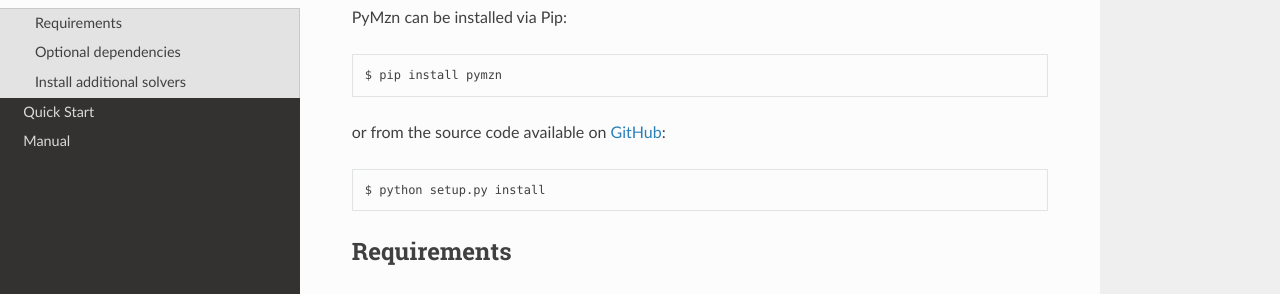
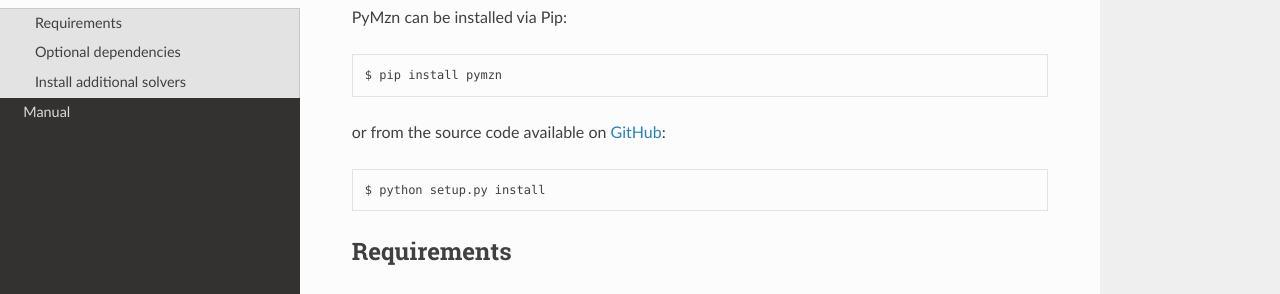
Before and after one commit to paolodragone/pymzn, a Sphinx documentation site: the page built from docs/source/install.rst, in a window 1280 px wide. Shown: the part 154-448 px from the top of the page. Built offline with Sphinx 7.4.7 and the Read the Docs theme 2.0.0, drawn with Linux system fonts in a browser that asks for light colours; pages that are not in the unit, such as notebooks, are missing from menus.

Commit message:
docs: rename quick start into tutorial

```diff
--- a/docs/source/quick_start.rst
+++ b/docs/source/tutorial.rst
@@ -1,5 +1,5 @@
-Quick Start
-===========
+Tutorial
+========
 
 .. highlight:: minizinc
   :linenothreshold: 5
```
